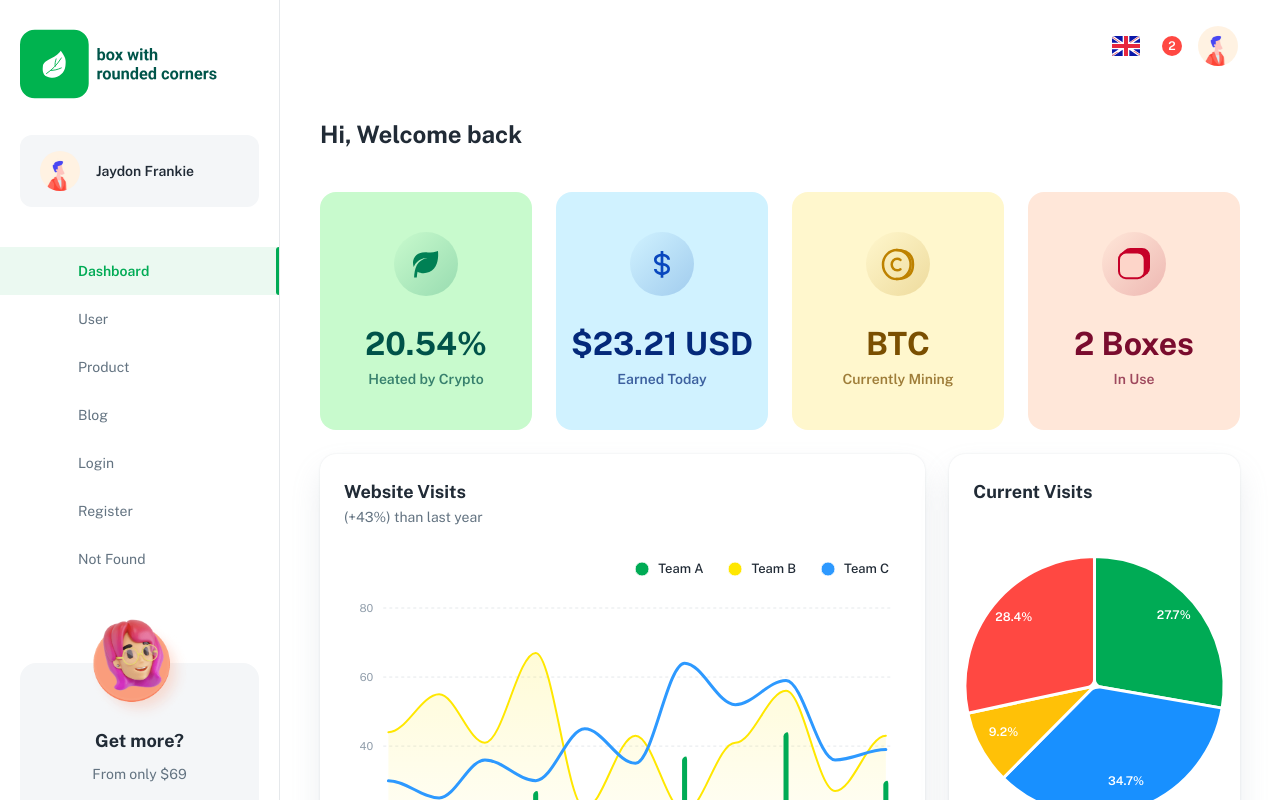
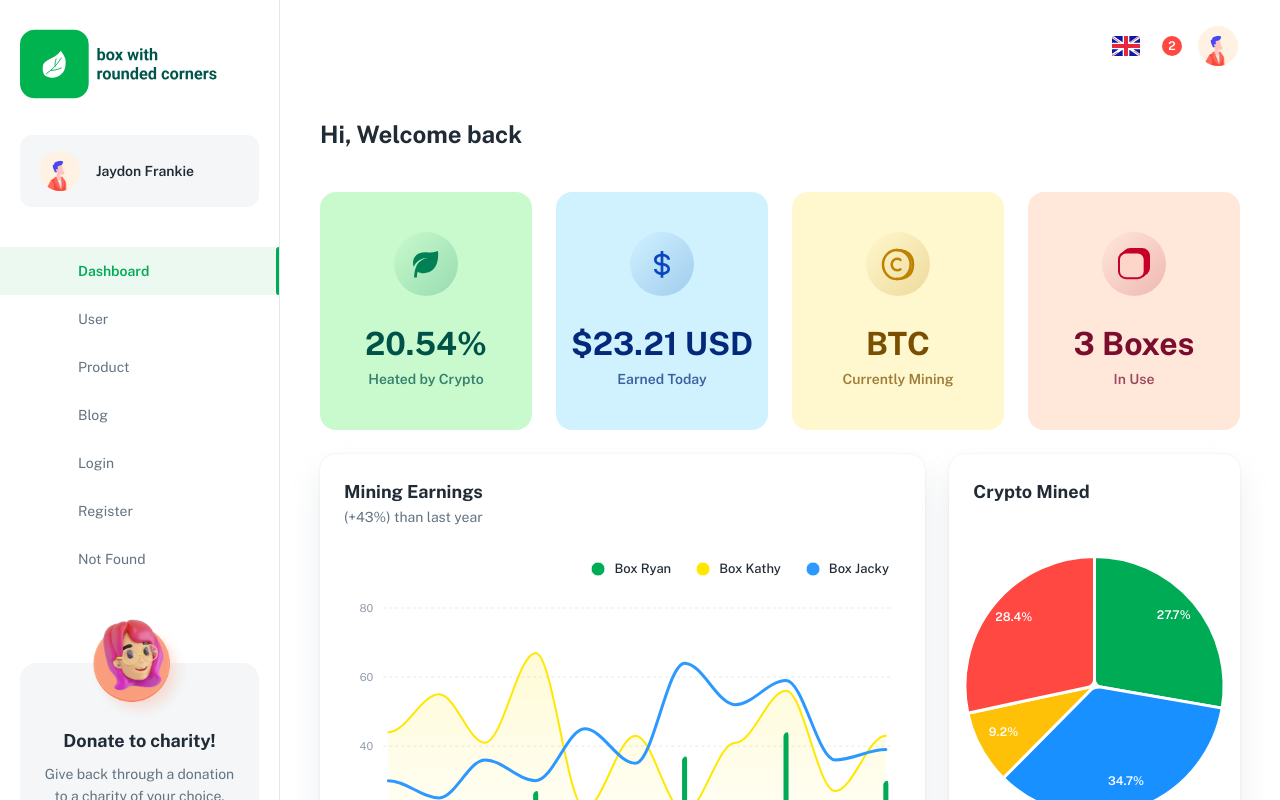
Before and after one commit to christylo/treehacks2022, a React (Create React App) app in the folder client/: page /dashboard/app in a window 1280 px wide. Shown: the top 800 px of the page. Built offline with nearby package versions, Linux system fonts and the light colour scheme; a web font is replaced by a local one.

Commit message:
charts and diagrams on dashboard page

```diff
--- a/client/src/components/Logo.js
+++ b/client/src/components/Logo.js
@@ -1,6 +1,4 @@
 import PropTypes from 'prop-types';
-// material
-import { Box } from '@mui/material';
 import logo from '../assets/logo.svg';
 
 // ----------------------------------------------------------------------
@@ -10,6 +8,5 @@ Logo.propTypes = {
 };
 
 export default function Logo({ sx }) {
-  // return <Box component="img" src="/static/logo.svg" sx={{ width: 40, height: 40, ...sx }} />;
   return <img src={logo} alt="dollar sign" width="200" height="80" />;
 }
--- a/client/src/components/_dashboard/app/AppBoxesInUse.js
+++ b/client/src/components/_dashboard/app/AppBoxesInUse.js
@@ -33,7 +33,7 @@ const IconWrapperStyle = styled('div')(({ theme }) => ({
 
 // ----------------------------------------------------------------------
 
-const NUMBOXES = 2;
+const NUMBOXES = 3;
 
 export default function AppBoxesInUse() {
   return (
--- a/client/src/components/_dashboard/app/AppCurrentVisits.js
+++ b/client/src/components/_dashboard/app/AppCryptoMined.js
@@ -33,7 +33,7 @@ const ChartWrapperStyle = styled('div')(({ theme }) => ({
 
 const CHART_DATA = [4344, 5435, 1443, 4443];
 
-export default function AppCurrentVisits() {
+export default function AppCryptoMined() {
   const theme = useTheme();
 
   const chartOptions = merge(BaseOptionChart(), {
@@ -43,7 +43,7 @@ export default function AppCurrentVisits() {
       theme.palette.warning.main,
       theme.palette.error.main
     ],
-    labels: ['America', 'Asia', 'Europe', 'Africa'],
+    labels: ['BTC', 'ETH', 'XMR', 'LTC'],
     stroke: { colors: [theme.palette.background.paper] },
     legend: { floating: true, horizontalAlign: 'center' },
     dataLabels: { enabled: true, dropShadow: { enabled: false } },
@@ -63,7 +63,7 @@ export default function AppCurrentVisits() {
 
   return (
     <Card>
-      <CardHeader title="Current Visits" />
+      <CardHeader title="Crypto Mined" />
       <ChartWrapperStyle dir="ltr">
         <ReactApexChart type="pie" series={CHART_DATA} options={chartOptions} height={280} />
       </ChartWrapperStyle>
--- a/client/src/components/_dashboard/app/AppWebsiteVisits.js
+++ b/client/src/components/_dashboard/app/AppMiningEarnings.js
@@ -9,23 +9,23 @@ import { BaseOptionChart } from '../../charts';
 
 const CHART_DATA = [
   {
-    name: 'Team A',
+    name: 'Box Ryan',
     type: 'column',
     data: [23, 11, 22, 27, 13, 22, 37, 21, 44, 22, 30]
   },
   {
-    name: 'Team B',
+    name: 'Box Kathy',
     type: 'area',
     data: [44, 55, 41, 67, 22, 43, 21, 41, 56, 27, 43]
   },
   {
-    name: 'Team C',
+    name: 'Box Jacky',
     type: 'line',
     data: [30, 25, 36, 30, 45, 35, 64, 52, 59, 36, 39]
   }
 ];
 
-export default function AppWebsiteVisits() {
+export default function AppMiningEarnings() {
   const chartOptions = merge(BaseOptionChart(), {
     stroke: { width: [0, 2, 3] },
     plotOptions: { bar: { columnWidth: '11%', borderRadius: 4 } },
@@ -50,7 +50,7 @@ export default function AppWebsiteVisits() {
       y: {
         formatter: (y) => {
           if (typeof y !== 'undefined') {
-            return `${y.toFixed(0)} visits`;
+            return `${y.toFixed(0)} USD`;
           }
           return y;
         }
@@ -60,7 +60,7 @@ export default function AppWebsiteVisits() {
 
   return (
     <Card>
-      <CardHeader title="Website Visits" subheader="(+43%) than last year" />
+      <CardHeader title="Mining Earnings" subheader="(+43%) than last year" />
       <Box sx={{ p: 3, pb: 1 }} dir="ltr">
         <ReactApexChart type="line" series={CHART_DATA} options={chartOptions} height={364} />
       </Box>
--- a/client/src/components/_dashboard/app/index.js
+++ b/client/src/components/_dashboard/app/index.js
@@ -1,12 +1,12 @@
 export { default as AppBoxesInUse } from './AppBoxesInUse';
 export { default as AppConversionRates } from './AppConversionRates';
 export { default as AppCurrentSubject } from './AppCurrentSubject';
-export { default as AppCurrentVisits } from './AppCurrentVisits';
+export { default as AppCryptoMined } from './AppCryptoMined';
 export { default as AppCurrentCoinMining } from './AppCurrentCoinMining';
 export { default as AppNewsUpdate } from './AppNewsUpdate';
 export { default as AppMoneyEarned } from './AppMoneyEarned';
 export { default as AppOrderTimeline } from './AppOrderTimeline';
 export { default as AppTasks } from './AppTasks';
 export { default as AppTrafficBySite } from './AppTrafficBySite';
-export { default as AppWebsiteVisits } from './AppWebsiteVisits';
+export { default as AppMiningEarnings } from './AppMiningEarnings';
 export { default as AppPercentageHeated } from './AppPercentageHeated';
--- a/client/src/layouts/dashboard/DashboardSidebar.js
+++ b/client/src/layouts/dashboard/DashboardSidebar.js
@@ -102,10 +102,10 @@ export default function DashboardSidebar({ isOpenSidebar, onCloseSidebar }) {
 
           <Box sx={{ textAlign: 'center' }}>
             <Typography gutterBottom variant="h6">
-              Get more?
+              Donate to charity!
             </Typography>
             <Typography variant="body2" sx={{ color: 'text.secondary' }}>
-              From only $69
+              Give back through a donation to a charity of your choice.
             </Typography>
           </Box>
 
@@ -115,7 +115,7 @@ export default function DashboardSidebar({ isOpenSidebar, onCloseSidebar }) {
             target="_blank"
             variant="contained"
           >
-            Upgrade to Pro
+            Donate
           </Button>
         </Stack>
       </Box>
--- a/client/src/pages/DashboardApp.js
+++ b/client/src/pages/DashboardApp.js
@@ -10,8 +10,8 @@ import {
   AppNewsUpdate,
   AppPercentageHeated,
   AppOrderTimeline,
-  AppCurrentVisits,
-  AppWebsiteVisits,
+  AppCryptoMined,
+  AppMiningEarnings,
   AppTrafficBySite,
   AppCurrentSubject,
   AppConversionRates
@@ -40,11 +40,11 @@ export default function DashboardApp() {
             <AppBoxesInUse />
           </Grid>
           <Grid item xs={12} md={6} lg={8}>
-            <AppWebsiteVisits />
+            <AppMiningEarnings />
           </Grid>
 
           <Grid item xs={12} md={6} lg={4}>
-            <AppCurrentVisits />
+            <AppCryptoMined />
           </Grid>
 
           <Grid item xs={12} md={6} lg={8}>
```
